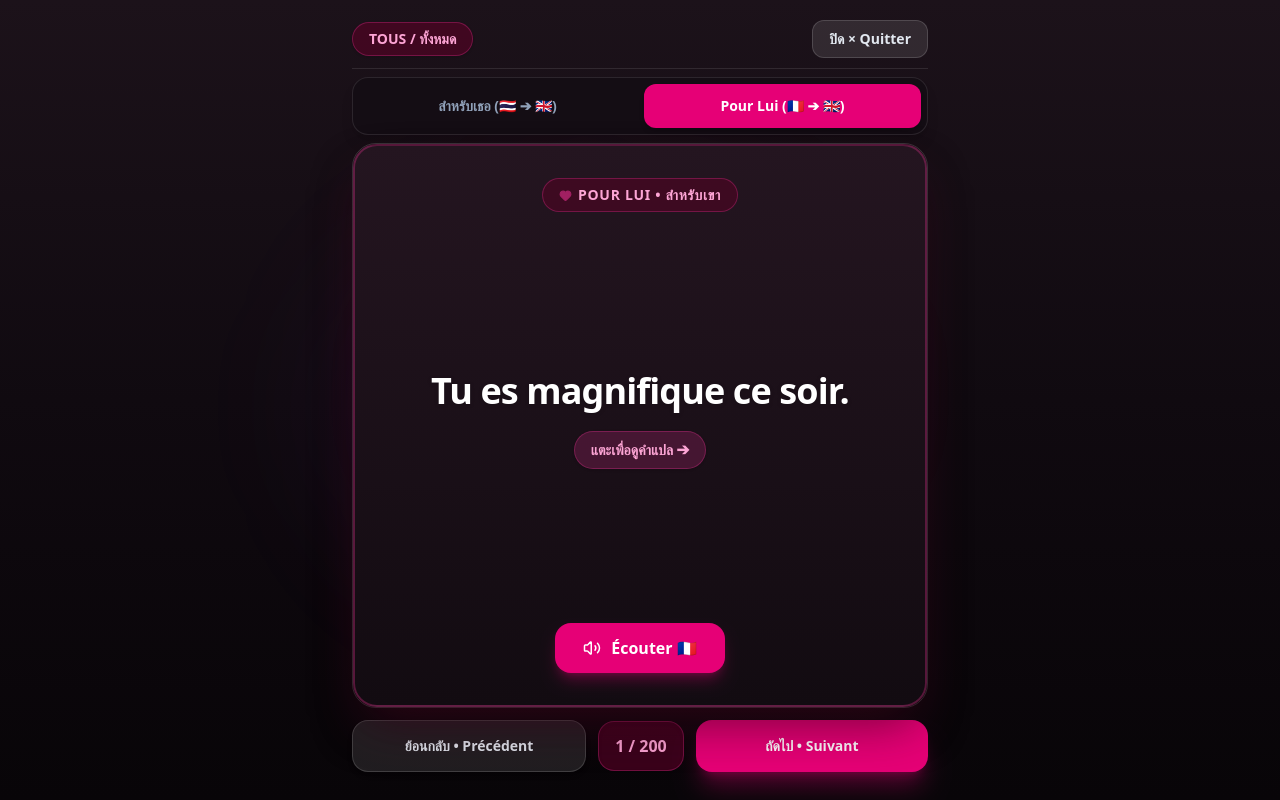
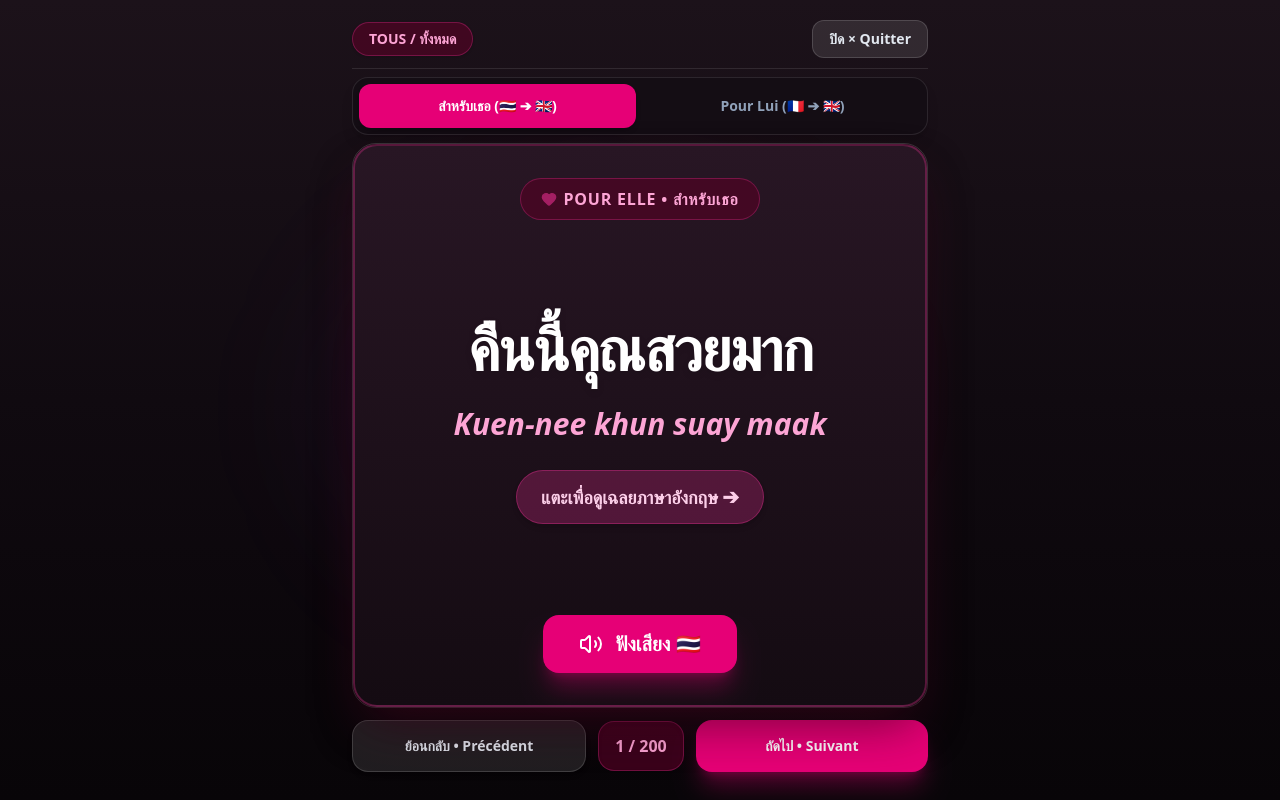
Before and after one commit to ericsotoca/Rose, a React (Vite) app: page / in a window 1280 px wide. Both pictures are taken after a click on the button "Flashcards / แฟลชการ์ด 🌟". Built offline with nearby package versions, Linux system fonts and the light colour scheme.

Commit message:
Nouveau ergonomie

```diff
--- a/src/components/LoversSpace.tsx
+++ b/src/components/LoversSpace.tsx
@@ -29,7 +29,7 @@ export default function LoversSpace({ onNotify }: LoversSpaceProps) {
   const [cardIndex, setCardIndex] = useState<number>(0);
   const [isFlipped, setIsFlipped] = useState<boolean>(false);
   const [targetLang, setTargetLang] = useState<'french' | 'thai' | 'english'>('thai');
-  const [flashcardRole, setFlashcardRole] = useState<'him' | 'her'>('him');
+  const [flashcardRole, setFlashcardRole] = useState<'him' | 'her'>('her');
   const [showBuilder, setShowBuilder] = useState<boolean>(false);
 
   const categories = [
@@ -317,18 +317,18 @@ export default function LoversSpace({ onNotify }: LoversSpaceProps) {
                   {flashcardRole === 'him' && (
                     <>
                       {/* CARD FRONT: French */}
-                      <div className="absolute inset-0 bg-gradient-to-b from-[#241520] to-[#120B11] border-2 border-pink-500/30 rounded-3xl p-5 sm:p-8 flex flex-col justify-between items-center text-center backface-hidden [backface-visibility:hidden] shadow-2xl shadow-pink-950/50">
-                        <span className="text-xs sm:text-sm font-black text-pink-300 tracking-wider uppercase flex items-center gap-1.5 bg-pink-950/60 px-4 py-1.5 rounded-full border border-pink-500/30">
-                          <Heart size={13} className="text-pink-500 fill-pink-500 animate-pulse" />
+                      <div className="absolute inset-0 bg-gradient-to-b from-[#281624] to-[#140B12] border-2 border-pink-500/30 rounded-3xl p-5 sm:p-8 flex flex-col justify-between items-center text-center backface-hidden [backface-visibility:hidden] shadow-2xl shadow-pink-950/50">
+                        <span className="text-sm sm:text-base font-black text-pink-300 tracking-wider uppercase flex items-center gap-1.5 bg-pink-950/70 px-5 py-2 rounded-full border border-pink-500/30">
+                          <Heart size={16} className="text-pink-500 fill-pink-500 animate-pulse" />
                           Pour Lui • สำหรับเขา
                         </span>
 
-                        <div className="space-y-4 py-4 my-auto w-full">
-                          <p className="text-2xl sm:text-3xl md:text-4xl font-black text-white leading-snug tracking-tight px-2 drop-shadow-sm">
+                        <div className="space-y-6 py-4 my-auto w-full">
+                          <p className="text-4xl sm:text-5xl md:text-6xl font-black text-white leading-tight tracking-tight px-2 drop-shadow-md">
                             {filteredPhrases[cardIndex].french}
                           </p>
                           <div>
-                            <span className="text-xs sm:text-sm text-pink-300 font-bold bg-pink-500/20 border border-pink-500/30 px-4 py-2 rounded-full inline-block shadow-sm">
+                            <span className="text-base sm:text-lg text-pink-200 font-black bg-pink-500/25 border border-pink-500/35 px-6 py-3 rounded-full inline-block shadow-md">
                               แตะเพื่อดูคำแปล ➔
                             </span>
                           </div>
@@ -339,44 +339,44 @@ export default function LoversSpace({ onNotify }: LoversSpaceProps) {
                             e.stopPropagation();
                             handleSpeak(filteredPhrases[cardIndex].french, 'fr-FR', filteredPhrases[cardIndex].id + '_fc_fr_front');
                           }}
-                          className="min-h-[50px] px-7 rounded-2xl bg-pink-600 hover:bg-pink-500 active:scale-95 text-white font-extrabold shadow-lg shadow-pink-600/30 flex items-center gap-2.5 text-sm sm:text-base transition-all"
+                          className="min-h-[58px] px-9 rounded-2xl bg-pink-600 hover:bg-pink-500 active:scale-95 text-white font-black shadow-xl shadow-pink-600/30 flex items-center gap-3 text-lg sm:text-xl transition-all"
                         >
-                          <Volume2 size={18} /> <span>Écouter 🇫🇷</span>
+                          <Volume2 size={24} /> <span>Écouter 🇫🇷</span>
                         </button>
                       </div>
 
                       {/* CARD BACK: English Answer */}
-                      <div className="absolute inset-0 bg-gradient-to-b from-[#331525] via-[#220E1A] to-[#140810] rounded-3xl p-5 sm:p-8 flex flex-col justify-between items-center text-center [transform:rotateY(180deg)] [backface-visibility:hidden] border-2 border-amber-500/40 shadow-2xl shadow-amber-950/40">
-                        <span className="text-xs sm:text-sm font-black text-amber-300 tracking-wider uppercase flex items-center gap-1.5 bg-amber-950/60 px-4 py-1.5 rounded-full border border-amber-500/30">
-                          <Sparkles size={13} className="text-amber-400 animate-bounce" />
+                      <div className="absolute inset-0 bg-gradient-to-b from-[#381629] via-[#240E1B] to-[#140810] rounded-3xl p-5 sm:p-8 flex flex-col justify-between items-center text-center [transform:rotateY(180deg)] [backface-visibility:hidden] border-2 border-amber-500/40 shadow-2xl shadow-amber-950/40">
+                        <span className="text-sm sm:text-base font-black text-amber-300 tracking-wider uppercase flex items-center gap-1.5 bg-amber-950/70 px-5 py-2 rounded-full border border-amber-500/30">
+                          <Sparkles size={16} className="text-amber-400 animate-bounce" />
                           English 🇬🇧 เฉลย
                         </span>
 
-                        <div className="space-y-4 w-full my-auto py-2">
-                          <p className="text-2xl sm:text-3xl md:text-4xl font-black text-white leading-snug tracking-tight px-1 drop-shadow-md">
+                        <div className="space-y-6 w-full my-auto py-2">
+                          <p className="text-4xl sm:text-5xl md:text-6xl font-black text-white leading-tight tracking-tight px-1 drop-shadow-md">
                             {filteredPhrases[cardIndex].english}
                           </p>
 
                           {/* Reference translation in Thai */}
-                          <div className="bg-[#150A12]/95 p-4 sm:p-5 rounded-2xl border border-white/10 max-w-full w-full mx-auto shadow-inner">
-                            <p className="text-base sm:text-lg text-pink-200 font-extrabold">
+                          <div className="bg-[#180A15]/95 p-5 sm:p-7 rounded-2xl border border-white/15 max-w-full w-full mx-auto shadow-inner space-y-2">
+                            <p className="text-2xl sm:text-3xl text-pink-200 font-black tracking-wide">
                               🇹🇭 {filteredPhrases[cardIndex].thai}
                             </p>
-                            <p className="text-xs sm:text-sm text-slate-400 italic mt-1 font-medium">
+                            <p className="text-base sm:text-lg text-pink-300 font-bold italic">
                               {filteredPhrases[cardIndex].thaiPhonetic}
                             </p>
                           </div>
                         </div>
 
-                        <div className="flex gap-3">
+                        <div className="flex gap-3.5 w-full justify-center">
                           <button
                             onClick={(e) => {
                               e.stopPropagation();
                               handleSpeak(filteredPhrases[cardIndex].english, 'en-US', filteredPhrases[cardIndex].id + '_fc_en_back');
                             }}
-                            className="min-h-[50px] px-6 rounded-2xl bg-amber-500 hover:bg-amber-400 active:scale-95 text-slate-950 font-black shadow-lg shadow-amber-500/20 flex items-center gap-2 text-sm sm:text-base transition-all"
+                            className="min-h-[58px] px-9 rounded-2xl bg-amber-500 hover:bg-amber-400 active:scale-95 text-slate-950 font-black shadow-xl shadow-amber-500/20 flex items-center gap-3 text-lg sm:text-xl transition-all"
                           >
-                            <Volume2 size={18} />
+                            <Volume2 size={24} />
                             <span>Listen 🇬🇧</span>
                           </button>
                           <button
@@ -384,9 +384,9 @@ export default function LoversSpace({ onNotify }: LoversSpaceProps) {
                               e.stopPropagation();
                               handleCopy(filteredPhrases[cardIndex].english, filteredPhrases[cardIndex].id + '_fc_copy');
                             }}
-                            className="min-h-[50px] min-w-[50px] rounded-2xl bg-white/10 hover:bg-white/20 active:scale-95 text-slate-200 flex items-center justify-center border border-white/15 transition-colors"
+                            className="min-h-[58px] min-w-[58px] rounded-2xl bg-white/10 hover:bg-white/20 active:scale-95 text-slate-200 flex items-center justify-center border border-white/15 transition-colors"
                           >
-                            <Copy size={18} />
+                            <Copy size={24} />
                           </button>
                         </div>
                       </div>
@@ -397,21 +397,21 @@ export default function LoversSpace({ onNotify }: LoversSpaceProps) {
                   {flashcardRole === 'her' && (
                     <>
                       {/* CARD FRONT: Thai */}
-                      <div className="absolute inset-0 bg-gradient-to-b from-[#241520] to-[#120B11] border-2 border-pink-500/30 rounded-3xl p-5 sm:p-8 flex flex-col justify-between items-center text-center backface-hidden [backface-visibility:hidden] shadow-2xl shadow-pink-950/50">
-                        <span className="text-xs sm:text-sm font-black text-pink-300 tracking-wider uppercase flex items-center gap-1.5 bg-pink-950/60 px-4 py-1.5 rounded-full border border-pink-500/30">
-                          <Heart size={13} className="text-pink-500 fill-pink-500 animate-pulse" />
+                      <div className="absolute inset-0 bg-gradient-to-b from-[#281624] to-[#140B12] border-2 border-pink-500/30 rounded-3xl p-5 sm:p-8 flex flex-col justify-between items-center text-center backface-hidden [backface-visibility:hidden] shadow-2xl shadow-pink-950/50">
+                        <span className="text-sm sm:text-base font-black text-pink-300 tracking-wider uppercase flex items-center gap-1.5 bg-pink-950/70 px-5 py-2 rounded-full border border-pink-500/30">
+                          <Heart size={16} className="text-pink-500 fill-pink-500 animate-pulse" />
                           Pour Elle • สำหรับเธอ
                         </span>
 
-                        <div className="space-y-4 py-4 my-auto w-full">
-                          <p className="text-2xl sm:text-3xl md:text-4xl font-black text-white leading-snug tracking-tight px-2 drop-shadow-sm">
+                        <div className="space-y-5 py-4 my-auto w-full">
+                          <p className="text-4xl sm:text-5xl md:text-6xl font-black text-white leading-tight tracking-tight px-2 drop-shadow-md">
                             {filteredPhrases[cardIndex].thai}
                           </p>
-                          <p className="text-base sm:text-lg text-pink-300 font-semibold italic px-3">
+                          <p className="text-xl sm:text-2xl md:text-3xl text-pink-300 font-bold italic px-3">
                             {filteredPhrases[cardIndex].thaiPhonetic}
                           </p>
-                          <div>
-                            <span className="text-xs sm:text-sm text-pink-300 font-bold bg-pink-500/20 border border-pink-500/30 px-4 py-2 rounded-full inline-block shadow-sm">
+                          <div className="pt-2">
+                            <span className="text-base sm:text-lg text-pink-200 font-black bg-pink-500/25 border border-pink-500/35 px-6 py-3 rounded-full inline-block shadow-md">
                               แตะเพื่อดูเฉลยภาษาอังกฤษ ➔
                             </span>
                           </div>
@@ -422,50 +422,50 @@ export default function LoversSpace({ onNotify }: LoversSpaceProps) {
                             e.stopPropagation();
                             handleSpeak(filteredPhrases[cardIndex].thai, 'th-TH', filteredPhrases[cardIndex].id + '_fc_th_front');
                           }}
-                          className="min-h-[50px] px-7 rounded-2xl bg-pink-600 hover:bg-pink-500 active:scale-95 text-white font-extrabold shadow-lg shadow-pink-600/30 flex items-center gap-2.5 text-sm sm:text-base transition-all"
+                          className="min-h-[58px] px-9 rounded-2xl bg-pink-600 hover:bg-pink-500 active:scale-95 text-white font-black shadow-xl shadow-pink-600/30 flex items-center gap-3 text-lg sm:text-xl transition-all"
                         >
-                          <Volume2 size={18} /> <span>ฟังเสียง 🇹🇭</span>
+                          <Volume2 size={24} /> <span>ฟังเสียง 🇹🇭</span>
                         </button>
                       </div>
 
                       {/* CARD BACK: English Answer */}
-                      <div className="absolute inset-0 bg-gradient-to-b from-[#331525] via-[#220E1A] to-[#140810] rounded-3xl p-5 sm:p-8 flex flex-col justify-between items-center text-center [transform:rotateY(180deg)] [backface-visibility:hidden] border-2 border-amber-500/40 shadow-2xl shadow-amber-950/40">
-                        <span className="text-xs sm:text-sm font-black text-amber-300 tracking-wider uppercase flex items-center gap-1.5 bg-amber-950/60 px-4 py-1.5 rounded-full border border-amber-500/30">
-                          <Sparkles size={13} className="text-amber-400 animate-bounce" />
+                      <div className="absolute inset-0 bg-gradient-to-b from-[#381629] via-[#240E1B] to-[#140810] rounded-3xl p-5 sm:p-8 flex flex-col justify-between items-center text-center [transform:rotateY(180deg)] [backface-visibility:hidden] border-2 border-amber-500/40 shadow-2xl shadow-amber-950/40">
+                        <span className="text-sm sm:text-base font-black text-amber-300 tracking-wider uppercase flex items-center gap-1.5 bg-amber-950/70 px-5 py-2 rounded-full border border-amber-500/30">
+                          <Sparkles size={16} className="text-amber-400 animate-bounce" />
                           English 🇬🇧 เฉลย
                         </span>
 
-                        <div className="space-y-4 w-full my-auto py-2">
-                          <p className="text-2xl sm:text-3xl md:text-4xl font-black text-white leading-snug tracking-tight px-1 drop-shadow-md">
+                        <div className="space-y-6 w-full my-auto py-2">
+                          <p className="text-4xl sm:text-5xl md:text-6xl font-black text-white leading-tight tracking-tight px-1 drop-shadow-md">
                             {filteredPhrases[cardIndex].english}
                           </p>
 
                           {/* Reference translation in French */}
-                          <div className="bg-[#150A12]/95 p-4 sm:p-5 rounded-2xl border border-white/10 max-w-full w-full mx-auto shadow-inner">
-                            <p className="text-base sm:text-lg text-pink-200 font-extrabold">
+                          <div className="bg-[#180A15]/95 p-5 sm:p-7 rounded-2xl border border-white/15 max-w-full w-full mx-auto shadow-inner">
+                            <p className="text-2xl sm:text-3xl text-pink-200 font-black tracking-wide">
                               🇫🇷 {filteredPhrases[cardIndex].french}
                             </p>
                           </div>
                         </div>
 
-                        <div className="flex gap-3">
+                        <div className="flex gap-3.5 w-full justify-center">
                           <button
                             onClick={(e) => {
                               e.stopPropagation();
                               handleSpeak(filteredPhrases[cardIndex].english, 'en-US', filteredPhrases[cardIndex].id + '_fc_en_her');
                             }}
-                            className="min-h-[50px] px-6 rounded-2xl bg-amber-500 hover:bg-amber-400 active:scale-95 text-slate-950 font-black shadow-lg shadow-amber-500/20 flex items-center gap-2 text-sm sm:text-base transition-all"
+                            className="min-h-[58px] px-9 rounded-2xl bg-amber-500 hover:bg-amber-400 active:scale-95 text-slate-950 font-black shadow-xl shadow-amber-500/20 flex items-center gap-3 text-lg sm:text-xl transition-all"
                           >
-                            <Volume2 size={18} /> <span>Listen 🇬🇧</span>
+                            <Volume2 size={24} /> <span>Listen 🇬🇧</span>
                           </button>
                           <button
                             onClick={(e) => {
                               e.stopPropagation();
                               handleCopy(filteredPhrases[cardIndex].english, filteredPhrases[cardIndex].id + '_fc_copy_en_her');
                             }}
-                            className="min-h-[50px] min-w-[50px] rounded-2xl bg-white/10 hover:bg-white/20 active:scale-95 text-slate-200 flex items-center justify-center border border-white/15 transition-colors"
+                            className="min-h-[58px] min-w-[58px] rounded-2xl bg-white/10 hover:bg-white/20 active:scale-95 text-slate-200 flex items-center justify-center border border-white/15 transition-colors"
                           >
-                            <Copy size={18} />
+                            <Copy size={24} />
                           </button>
                         </div>
                       </div>
@@ -537,15 +537,18 @@ export default function LoversSpace({ onNotify }: LoversSpaceProps) {
                       )}
                     </div>
 
-                    {/* French & English */}
+                    {/* 1. Main Primary Headline: English in largest typography */}
                     <div className="space-y-1">
-                      <p className="font-black text-white text-base sm:text-lg leading-snug">{phrase.french}</p>
-                      <p className="text-sm text-slate-300 font-medium italic">🇬🇧 {phrase.english}</p>
+                      <p className="font-black text-white text-xl sm:text-2xl leading-snug tracking-tight">
+                        {phrase.english}
+                      </p>
                     </div>
 
-                    {/* Thai Translation */}
-                    <div className="bg-pink-950/20 p-3.5 rounded-xl border border-pink-900/30 space-y-1.5 shadow-inner">
-                      <p className="font-black text-pink-200 text-lg sm:text-xl tracking-wide">🇹🇭 {phrase.thai}</p>
+                    {/* 2. Thai Translation Block */}
+                    <div className="bg-pink-950/25 p-3.5 rounded-xl border border-pink-900/35 space-y-1.5 shadow-inner">
+                      <p className="font-black text-pink-200 text-lg sm:text-xl tracking-wide">
+                        🇹🇭 {phrase.thai}
+                      </p>
                       <p className="text-sm text-pink-300 italic font-medium leading-relaxed">
                         Phonétique : <strong className="font-bold text-pink-100">{phrase.thaiPhonetic}</strong>
                       </p>
@@ -555,25 +558,19 @@ export default function LoversSpace({ onNotify }: LoversSpaceProps) {
                         </p>
                       )}
                     </div>
+
+                    {/* 3. French Translation */}
+                    <div className="bg-[#121215] px-3.5 py-2.5 rounded-xl border border-white/5 flex items-center gap-2">
+                      <span className="text-sm">🇫🇷</span>
+                      <p className="text-sm sm:text-base font-bold text-slate-200 leading-snug">
+                        {phrase.french}
+                      </p>
+                    </div>
                   </div>
 
-                  {/* Actions Bar */}
+                  {/* 4. Actions Bar with 3 Oral/Audio buttons (🇬🇧, 🇹🇭, 🇫🇷) & Copy */}
                   <div className="border-t border-slate-800/60 pt-3 flex justify-between items-center">
                     <div className="flex gap-2">
-                      <button
-                        onClick={() => handleSpeak(phrase.french, 'fr-FR', phrase.id + '_fr')}
-                        className={`min-h-[42px] px-3.5 py-2 rounded-xl border text-xs sm:text-sm font-bold flex items-center gap-1.5 transition-all ${
-                          isPlayingId === phrase.id + '_fr'
-                            ? 'bg-blue-950/40 text-blue-200 border-blue-800 shadow-sm'
-                            : 'border-slate-800 hover:bg-slate-800/60 text-slate-300 bg-[#111113]'
-                        }`}
-                        title="Prononcer le français"
-                        id={`btn-speak-fr-${phrase.id}`}
-                      >
-                        <Volume2 size={15} />
-                        <span>🇫🇷</span>
-                      </button>
-
                       <button
                         onClick={() => handleSpeak(phrase.english, 'en-US', phrase.id + '_en')}
                         className={`min-h-[42px] px-3.5 py-2 rounded-xl border text-xs sm:text-sm font-bold flex items-center gap-1.5 transition-all ${
@@ -601,10 +598,24 @@ export default function LoversSpace({ onNotify }: LoversSpaceProps) {
                         <Volume2 size={15} />
                         <span>🇹🇭</span>
                       </button>
+
+                      <button
+                        onClick={() => handleSpeak(phrase.french, 'fr-FR', phrase.id + '_fr')}
+                        className={`min-h-[42px] px-3.5 py-2 rounded-xl border text-xs sm:text-sm font-bold flex items-center gap-1.5 transition-all ${
+                          isPlayingId === phrase.id + '_fr'
+                            ? 'bg-blue-950/40 text-blue-200 border-blue-800 shadow-sm'
+                            : 'border-slate-800 hover:bg-slate-800/60 text-slate-300 bg-[#111113]'
+                        }`}
+                        title="Prononcer le français"
+                        id={`btn-speak-fr-${phrase.id}`}
+                      >
+                        <Volume2 size={15} />
+                        <span>🇫🇷</span>
+                      </button>
                     </div>
 
                     <button
-                      onClick={() => handleCopy(`${phrase.french} ➔ ${phrase.thai} (${phrase.thaiPhonetic})`, phrase.id)}
+                      onClick={() => handleCopy(`${phrase.english} ➔ 🇹🇭 ${phrase.thai} (${phrase.thaiPhonetic}) / 🇫🇷 ${phrase.french}`, phrase.id)}
                       className="min-h-[42px] px-3.5 rounded-xl border border-slate-800 text-slate-300 hover:bg-slate-800 hover:text-white text-xs sm:text-sm font-bold flex items-center gap-1.5 transition-all bg-[#111113]"
                       id={`btn-copy-phrase-${phrase.id}`}
                     >
```
